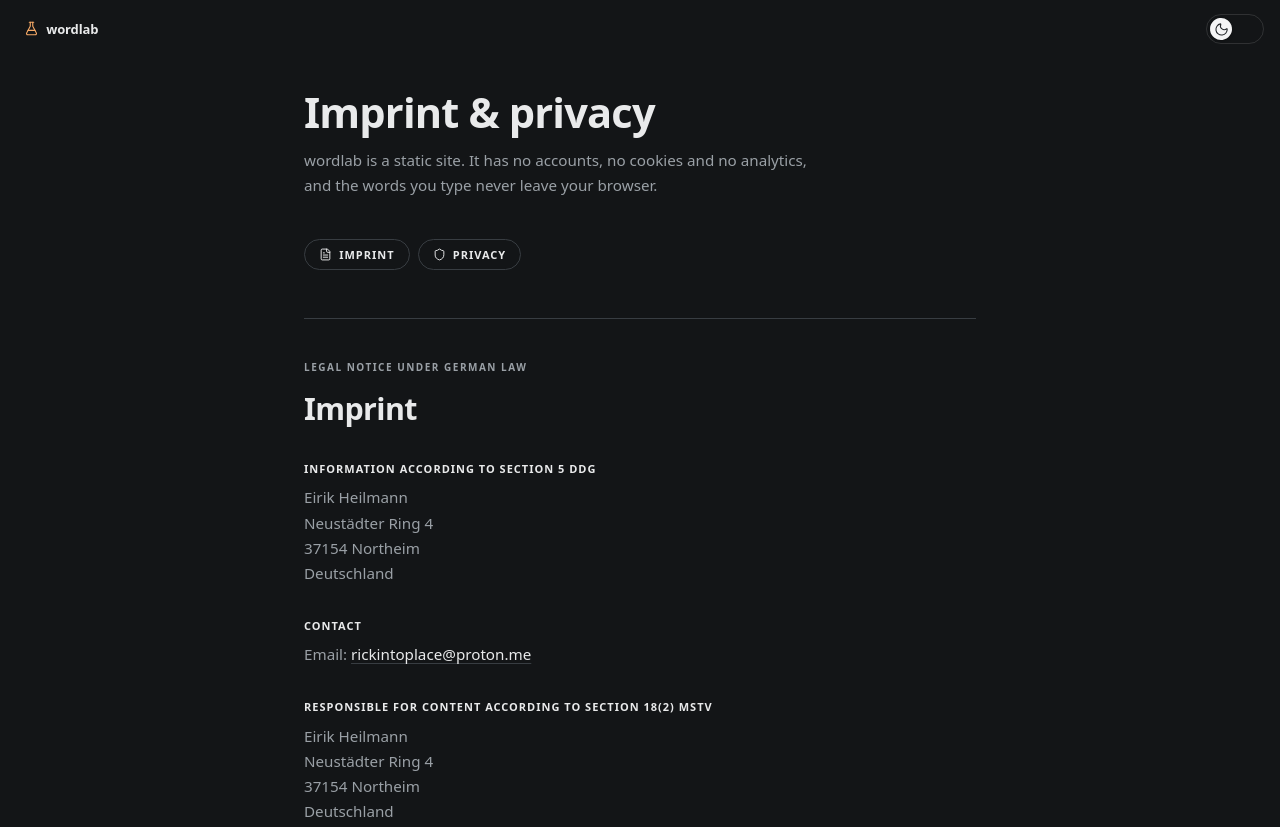
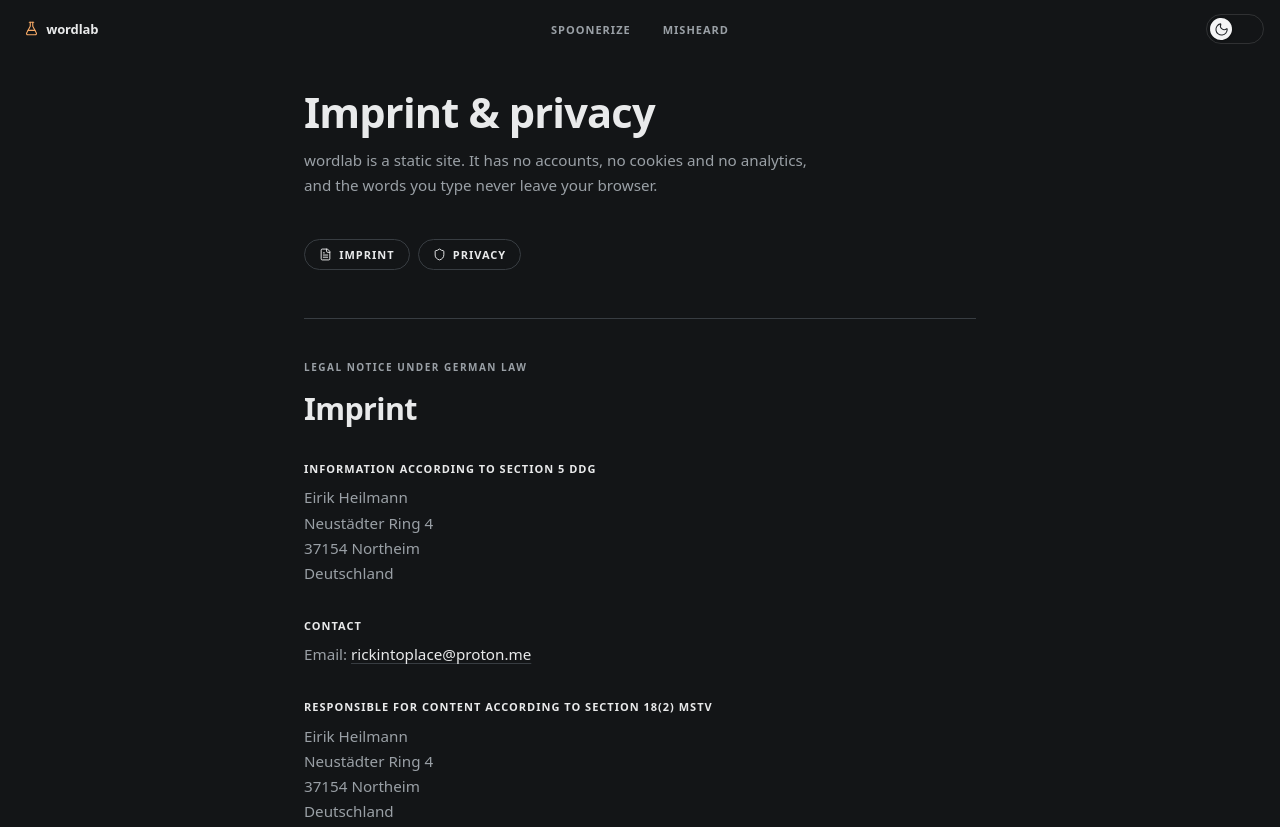
Before and after one commit to rickintoplace/wordlab, a website with bundled scripts: page public/legal.html in a window 1280 px wide. Shown: the top 827 px of the page. Built offline with nearby package versions, Linux system fonts and the light colour scheme.

Commit message:
header nav

```diff
--- a/public/legal.html
+++ b/public/legal.html
@@ -28,7 +28,7 @@
 <body data-page="legal">
   <nav class="site-nav">
     <a class="brand" href="/" data-back><span data-icon="flask-conical"></span><span class="brand-name">wordlab</span></a>
-    <div class="tabs" hidden>
+    <div class="tabs">
       <a href="/spoonerize">Spoonerize</a>
       <a href="/misheard">Misheard</a>
     </div>
```
